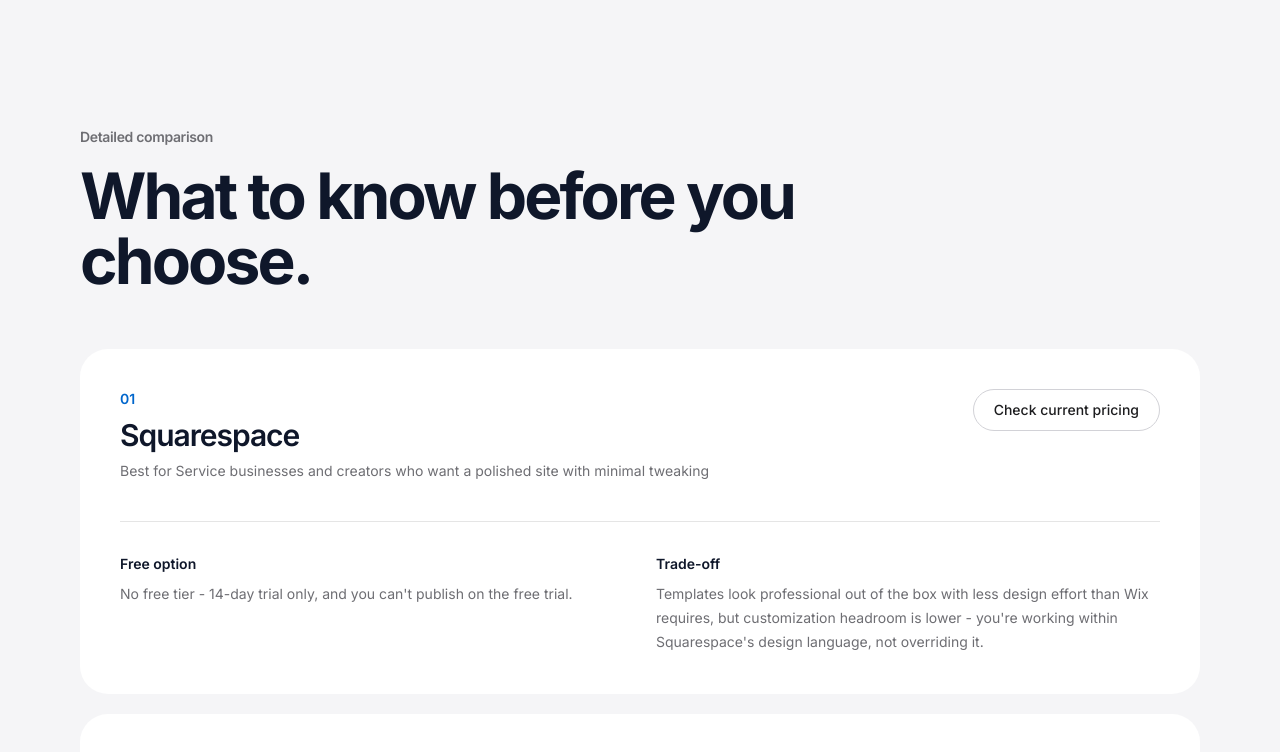
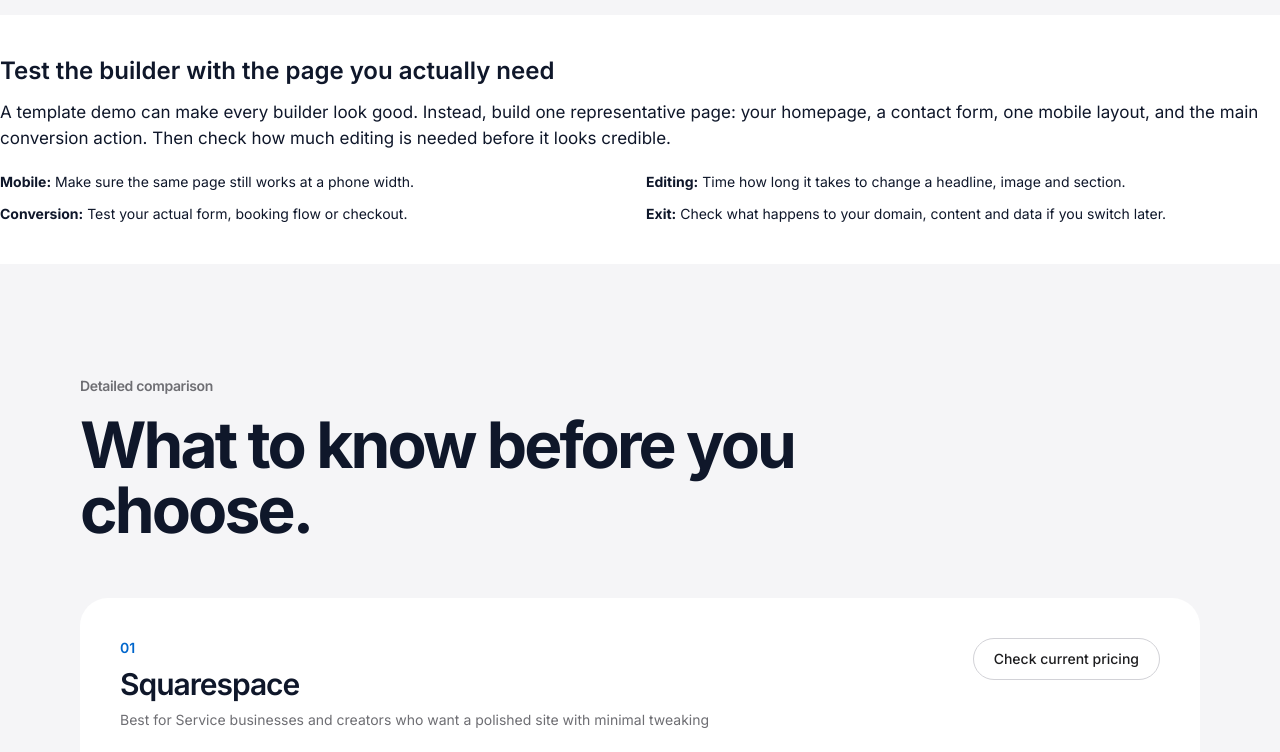
Before and after one commit to LinukaBandara/StackPick, a Next.js app: page /best/website-builders in a window 1280 px wide. Shown: the part 3061-3813 px from the top of the page. Built offline with nearby package versions, Linux system fonts and the light colour scheme; no server answers.

Commit message:
Add original-value testing guidance

```diff
--- a/app/best/website-builders/page.tsx
+++ b/app/best/website-builders/page.tsx
@@ -50,6 +50,19 @@ export default function Page() {
         },
       ]}
       bottomLine="Selling products? Shopify, don't fight it with a general-purpose builder. Want a polished service-business site with the least effort? Squarespace. Want it free to start and don't mind spending more design time? Wix. A designer who wants real control over every pixel? Webflow - but budget real time to learn it."
-    />
+    >
+      <section className="bg-white">
+        <div className="sp-contain py-10">
+          <h2 className="text-2xl font-semibold">Test the builder with the page you actually need</h2>
+          <p className="mt-3 text-slate-600">A template demo can make every builder look good. Instead, build one representative page: your homepage, a contact form, one mobile layout, and the main conversion action. Then check how much editing is needed before it looks credible.</p>
+          <ul className="mt-5 grid gap-3 text-sm text-slate-700 md:grid-cols-2">
+            <li><strong>Mobile:</strong> Make sure the same page still works at a phone width.</li>
+            <li><strong>Editing:</strong> Time how long it takes to change a headline, image and section.</li>
+            <li><strong>Conversion:</strong> Test your actual form, booking flow or checkout.</li>
+            <li><strong>Exit:</strong> Check what happens to your domain, content and data if you switch later.</li>
+          </ul>
+        </div>
+      </section>
+    </ComparisonArticle>
   );
 }
```
